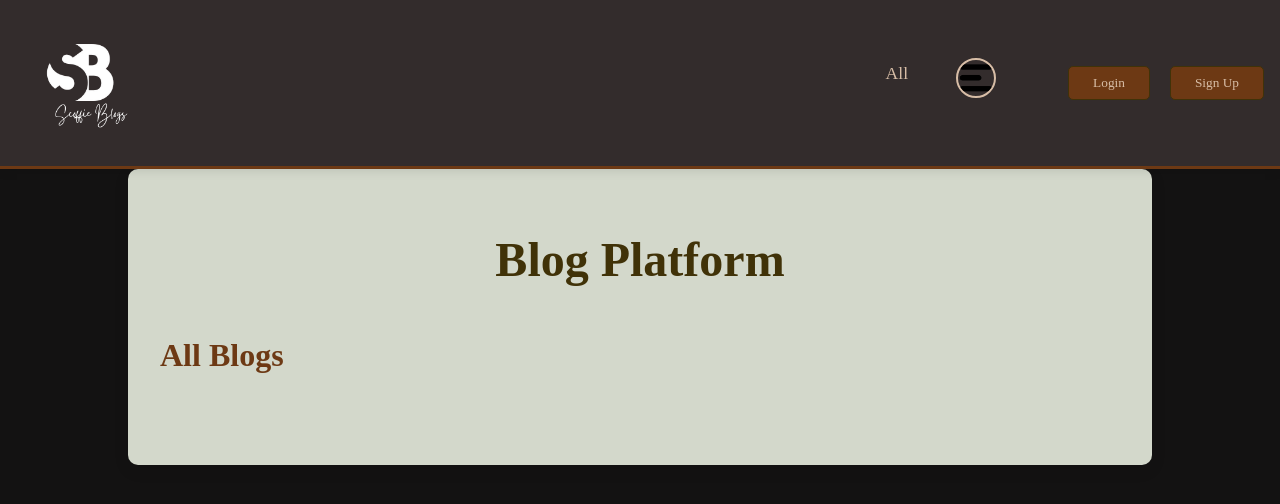
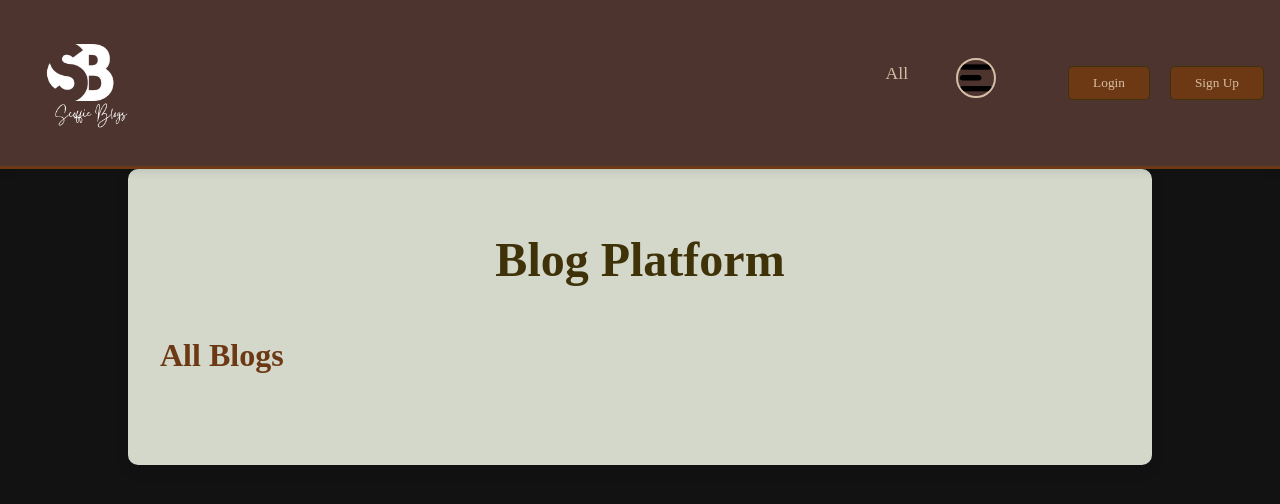
Before and after one commit to Bundicharles/web-app, a plain HTML site: page frontend/public/index.html in a window 1280 px wide. Drawn offline with Linux system fonts and the light colour scheme; no server answers.

Commit message:
Your commit message

```diff
--- a/frontend/public/styles.css
+++ b/frontend/public/styles.css
@@ -17,7 +17,7 @@ body {
 
 /* Header */
 header {
-    background-color:#332c2c;
+    background-color:#4e342e;
     padding: 0.5rem 1rem; /* Reduced padding for a narrower header */
     display: flex;
     justify-content: space-between; /* Ensure logo and hamburger are on opposite ends */
```
